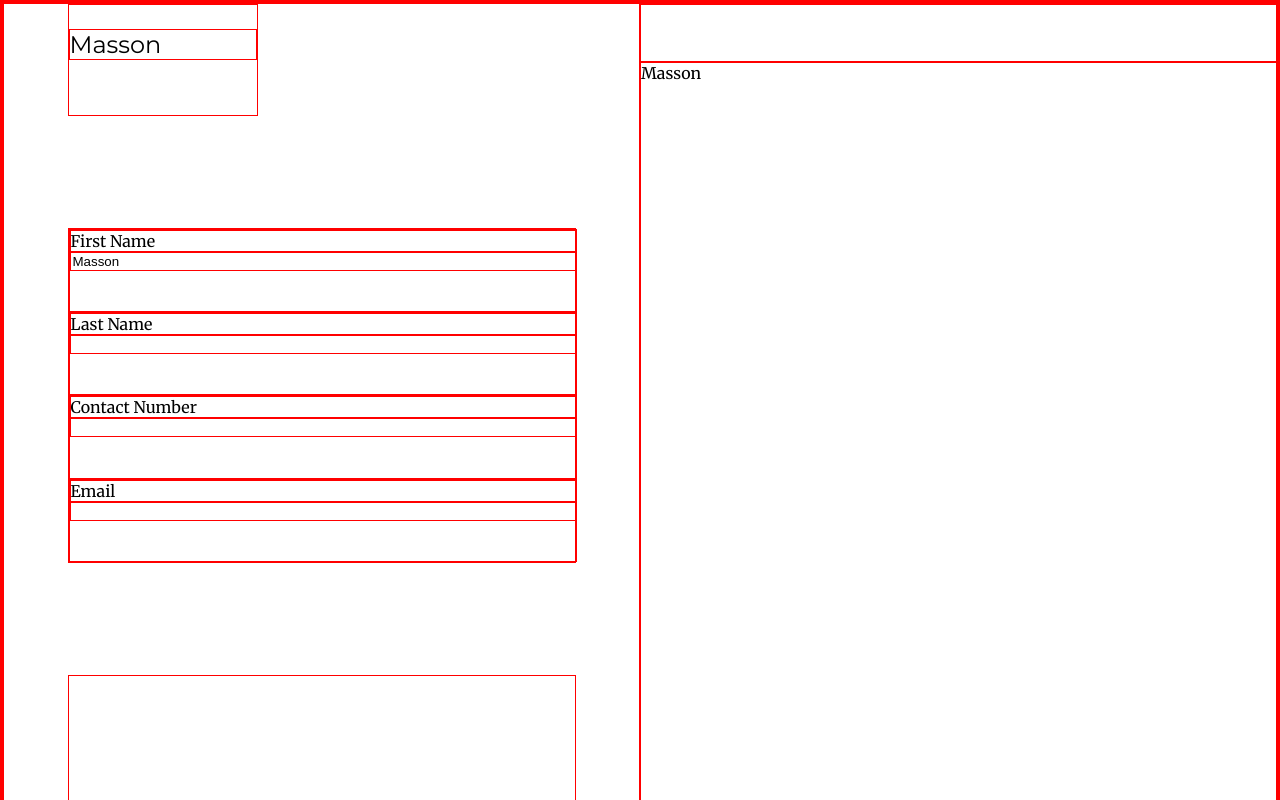
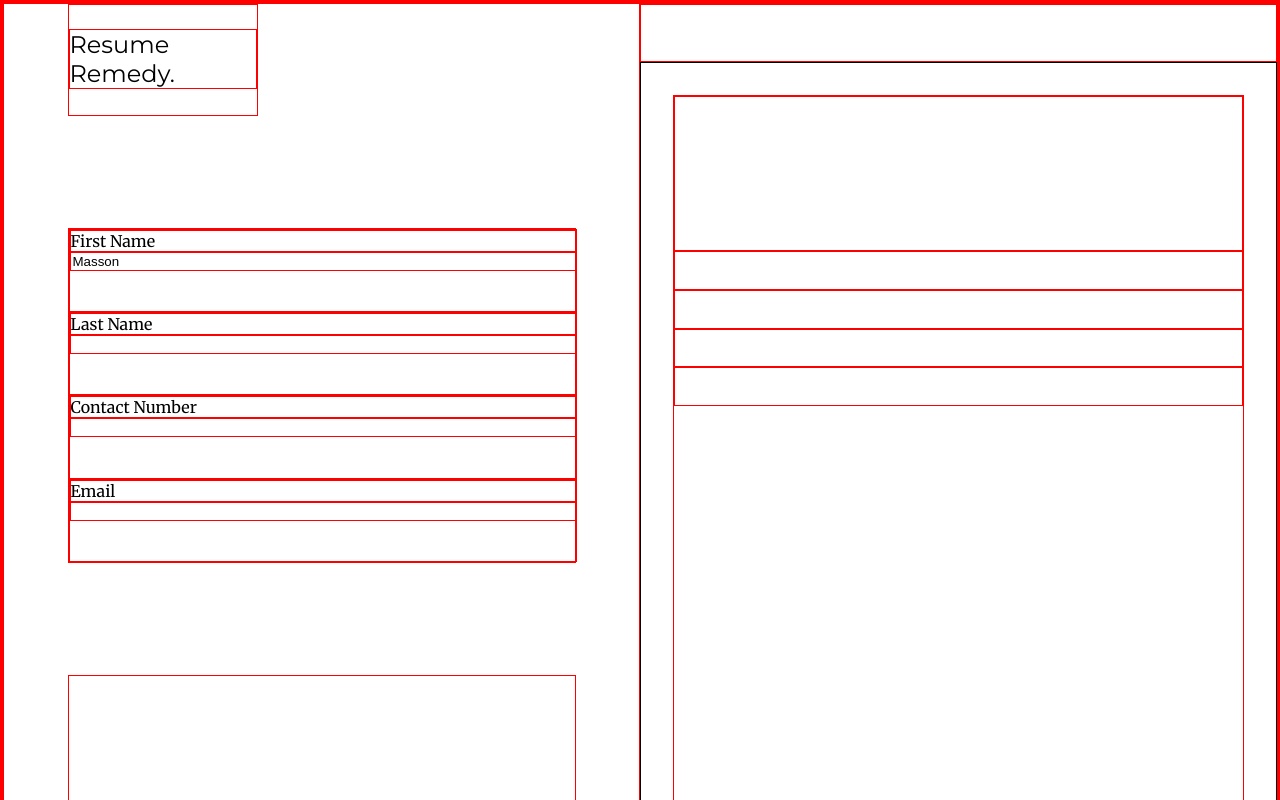
Before and after one commit to massoncorlette/Resume-Remedy, a React (Vite) app: page / in a window 1280 px wide. Shown: the top 800 px of the page. Built offline with nearby package versions, Linux system fonts and the light colour scheme.

Commit message:
setting up my Resume Preview containers

```diff
--- a/eslint.config.js
+++ b/eslint.config.js
@@ -28,6 +28,7 @@ export default [
       ...react.configs.recommended.rules,
       ...react.configs['jsx-runtime'].rules,
       ...reactHooks.configs.recommended.rules,
+      "react/prop-types": "off",
       'react/jsx-no-target-blank': 'off',
       'react-refresh/only-export-components': [
         'warn',
--- a/src/App.jsx
+++ b/src/App.jsx
@@ -17,7 +17,7 @@ function App() {
     <>
       <div id="editorContainer">
         <div id="logoContainer">
-          <p id="title"> {userData.firstName} </p>
+          <p id="title">Resume Remedy.</p>
         </div>
         <UserInfo userPropHandler={userPropHandler} userData={userData}/>
         <div id="userHistoryContainer">
--- a/src/components/resumePreview.jsx
+++ b/src/components/resumePreview.jsx
@@ -33,7 +33,23 @@ export function ResumePreview({userData}) {
 
   return (
     <div id="resumePreviewContainer">
-      {userData.firstName}
+      <div id="resumeMarginContainer">
+        <div id="resumeHeaderContainer">
+
+        </div>
+        <div id="resumeSummaryContainer">
+
+        </div>
+        <div id="resumeWorkContainer">
+
+        </div>
+        <div id="resumeEducationContainer">
+
+        </div>
+        <div id="resumeSkillsContainer">
+
+        </div>
+      </div>
     </div>
   );
 }
--- a/src/styles/App.css
+++ b/src/styles/App.css
@@ -69,7 +69,30 @@ body {
 #resumePreviewContainer {
   width: 595px;
   height: 842px;
+  border: solid black 1px;
+  display: flex;
 }
+
+#resumeMarginContainer {
+  flex: 1;
+  margin-top: 5%;
+  margin-bottom: 5%;
+  margin-right: 5%;
+  margin-left: 5%;
+  display: grid;
+  grid-template-columns: repeat(5,20%);
+  grid-template-rows: repeat(20,5%);
+}
+
+#resumeHeaderContainer, #resumeSummaryContainer, #resumeWorkContainer,
+#resumeEducationContainer, #resumeSkillsContainer {
+  grid-column: 1/6;
+}
+
+#resumeHeaderContainer {
+  grid-row: 1/5;
+}
+
 
 /* minimize */
 @media (max-width: 1300px) {
```
Also changed, not shown: 1 other file (tests, documents, lock files or other folders).
